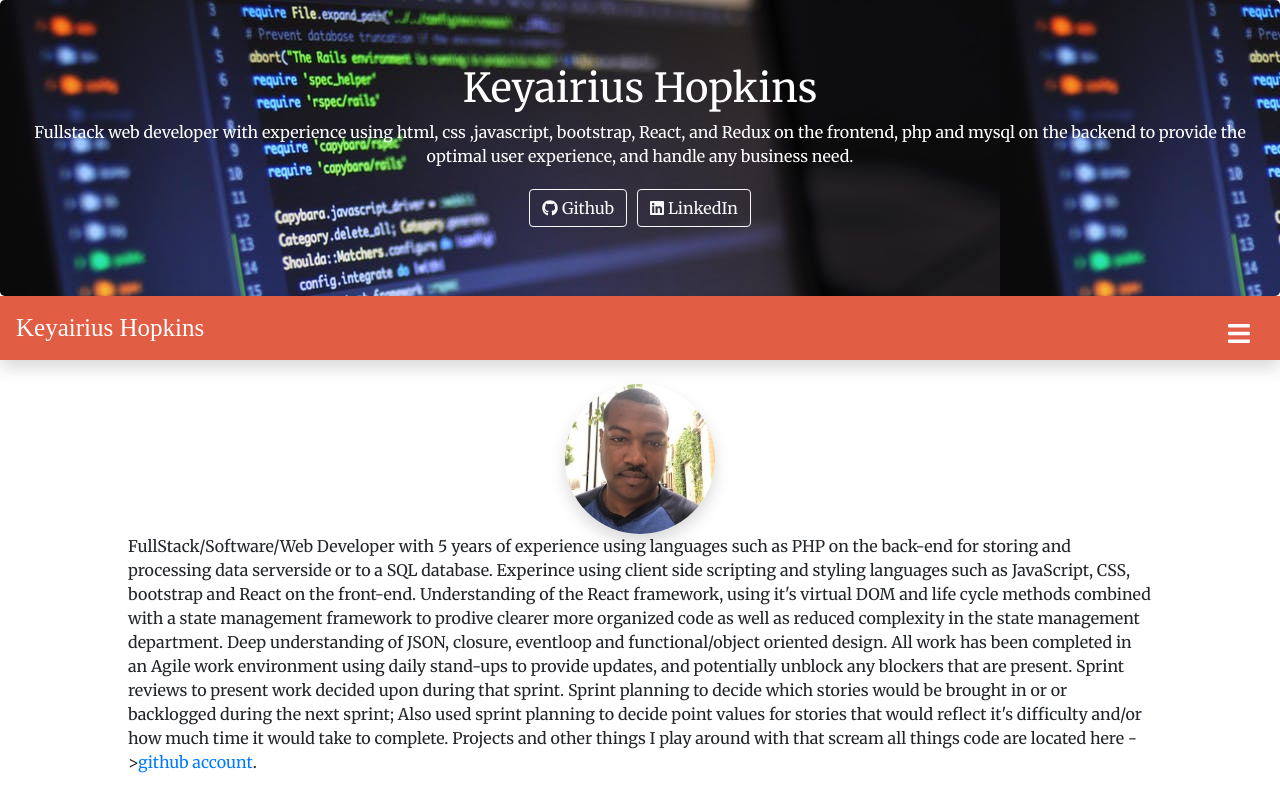
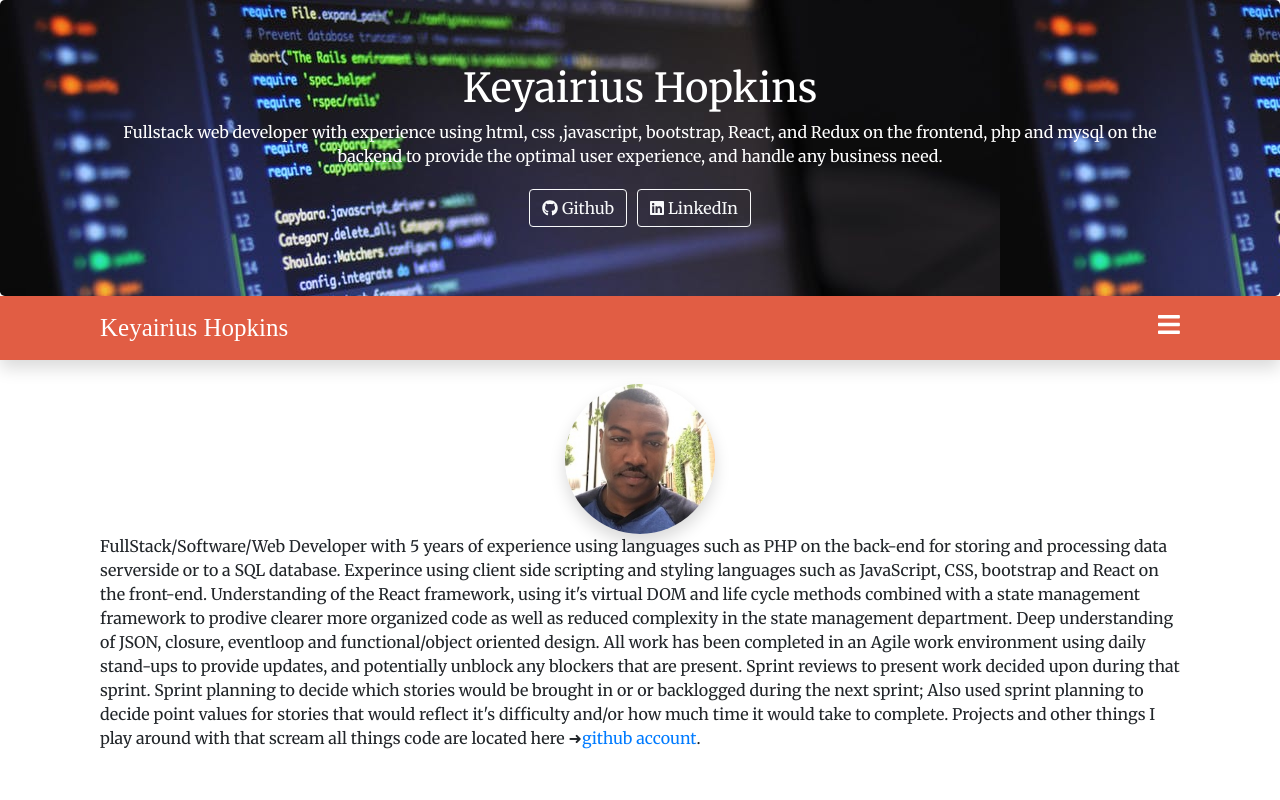
Before and after one commit to kcdhopkins/React-SPA-online-resume, a React (Create React App) app: page / in a window 1280 px wide. Shown: the top 800 px of the page. Built offline with nearby package versions, Linux system fonts and the light colour scheme; a web font is replaced by a local one.

Commit message:
update0001

```diff
--- a/package.json
+++ b/package.json
@@ -16,7 +16,7 @@
     "react-bootstrap": "^1.0.0-beta.16",
     "react-dom": "^16.12.0",
     "react-router-dom": "^5.1.2",
-    "react-scripts": "3.3.1"
+    "react-scripts": "^3.4.3"
   },
   "scripts": {
     "start": "react-scripts start",
--- a/src/HeadersFooters/header/Jumbo.js
+++ b/src/HeadersFooters/header/Jumbo.js
@@ -11,6 +11,11 @@ const Jumbo = () => {
     color: "white",
     fontFamily: "'Merriweather', serif"
   };
+
+  const contentWidth = {
+    maxWidth: "1080px"
+  };
+
   const buttonStyle = {
     margin: "5px"
   };
@@ -20,18 +25,19 @@ const Jumbo = () => {
       style={jumboStyle}
       className="jumbotron d-flex flex-column justify-content-center align-items-center jumbotron-bg-image"
     >
+      <div style = {contentWidth}>
       <h1 className="text-center">Keyairius Hopkins</h1>
       <p className="text-center">
         Fullstack web developer with experience using html, css ,javascript, bootstrap, React, and Redux on the frontend, php and mysql on
         the backend to provide the optimal user experience, and handle any business need.
       </p>
-      <div>
+      <div className = "d-flex justify-content-center">
         <a
           style={buttonStyle}
           className="btn btn-outline-light"
           href="https://github.com/kcdhopkins/React-SPA-online-resume"
           role="button"
-          dataToggle="tooltip" dataPlacement="bottom" title="Github code for this site"
+          title="Github code for this site"
         >
           <FontAwesomeIcon icon={faGithub} /> Github
         </a>
@@ -40,10 +46,11 @@ const Jumbo = () => {
           className="btn btn-outline-light"
           href="https://www.linkedin.com/in/keyairius-hopkins-4b7b984a"
           role="button"
-          dataToggle="tooltip" dataPlacement="bottom" title="My Linkedin profile"
+          title="My Linkedin profile"
         >
           <FontAwesomeIcon icon={faLinkedin} /> LinkedIn
         </a>
+        </div>
       </div>
     </div>
   );
--- a/src/HeadersFooters/header/Nav.js
+++ b/src/HeadersFooters/header/Nav.js
@@ -9,6 +9,11 @@ const Nav = () => {
     fontSize: "25px",
     color: "white"
   };
+
+  const contentWidth = {
+    maxWidth: "1080px",
+    width: "100%"
+  }
 
   const [visible, setVisiblilty] = useState(false);
 
@@ -31,14 +36,16 @@ const Nav = () => {
   return (
     <>
       <Menu closeButton={menuClick} visiblilty={visible} />
-      <div className="navbar shadow tigerlily d-flex justify-content-between mb-4">
-        <div className="navbar-brand">
-          <span style={navStyle}>Keyairius Hopkins</span>
-        </div>
-        <div className="hovering" onClick={menuClick}>
-          <span onMouseOver={hover} onMouseOut={unHover}>
-            <FontAwesomeIcon id="closeButton" style={navStyle} icon={faBars} />
-          </span>
+      <div className="navbar shadow tigerlily d-flex justify-content-center mb-4">
+        <div style ={contentWidth} className = "d-flex justify-content-between">
+          <div className="navbar-brand">
+            <span style={navStyle}>Keyairius Hopkins</span>
+          </div>
+          <div className="mt-2" onClick={menuClick}>
+            <span onMouseOver={hover} onMouseOut={unHover}>
+              <FontAwesomeIcon style={navStyle} icon={faBars} />
+            </span>
+          </div>
         </div>
       </div>
     </>
--- a/src/pages/clubandorganization.js
+++ b/src/pages/clubandorganization.js
@@ -14,7 +14,7 @@ const clubandorganization = () => {
         <div className="row">
           <div className="col-sm-12 text-center mb-3">
             <span className="display-4">
-              &#8249;Organizations&#47;&#8250;
+              &#8249;Clubs&#47;&#8250;
             </span>
           </div>
         </div>
--- a/src/pages/home.js
+++ b/src/pages/home.js
@@ -8,16 +8,20 @@ const home = () => {
     justifyContent: "center",
     alignItems: "center",
     flex: "1",
-    marginLeft: "10vw",
-    marginRight: "10vw",
-    fontFamily: "'Merriweather', serif"
+    fontFamily: "'Merriweather', serif",
+    maxWidth: "1080px"
   };
 
   const imgStyle = {
     borderRadius: "50%"
   };
 
+  const paragraphStyle = {
+    lineHeight: "24px"
+  };
+
   return (
+    <div className="d-flex justify-content-center ml-3 mr-3">
       <div style={homeStyle}>
         <img
           className="shadow"
@@ -26,9 +30,9 @@ const home = () => {
           height="150"
           width="150"
           alt="photoOfMe"
-        dataToggle="tooltip" dataPlacement="bottom" title="Photo of me"
+          title="Photo of me"
         />
-      <p>
+        <p style={paragraphStyle}>
           FullStack/Software/Web Developer with 5 years of experience using
           languages such as PHP on the back-end for storing
           and processing data serverside or to a SQL database. Experince using client side scripting
@@ -38,9 +42,10 @@ const home = () => {
           daily stand-ups to provide updates, and potentially unblock any blockers that are present. Sprint reviews to
           present work decided upon during that sprint. Sprint planning to decide which stories would be brought in or
           or backlogged during the next sprint; Also used sprint planning to decide point values for stories that would
-        reflect it's difficulty and/or how much time it would take to complete. Projects and other things I play around with that scream all things code are located here ->
+          reflect it's difficulty and/or how much time it would take to complete. Projects and other things I play around with that scream all things code are located here &#10140;
           <a href="https://github.com/kcdhopkins">github account</a>.
         </p>
+      </div>
     </div>
   );
 };
```
Also changed, not shown: 1 other file (tests, documents, lock files or other folders). Lines whose indentation alone changed are shown as unchanged.
